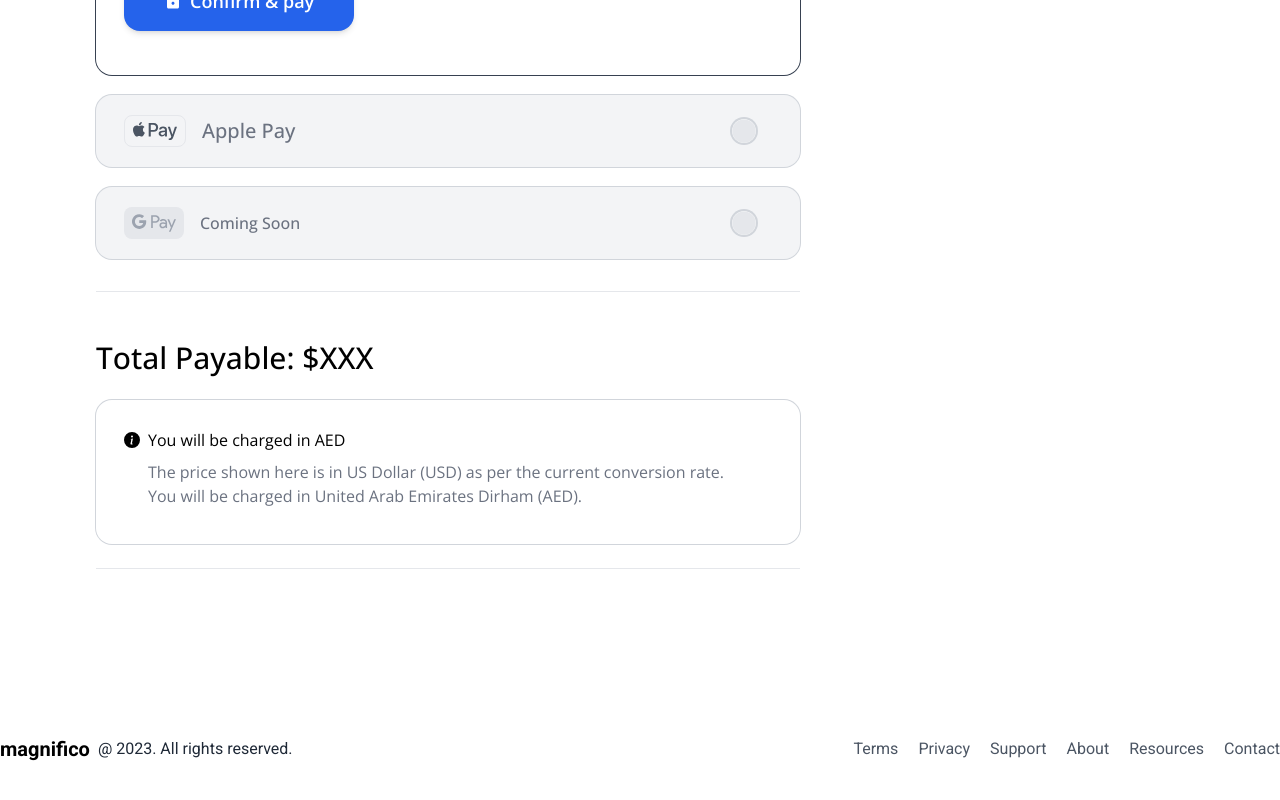
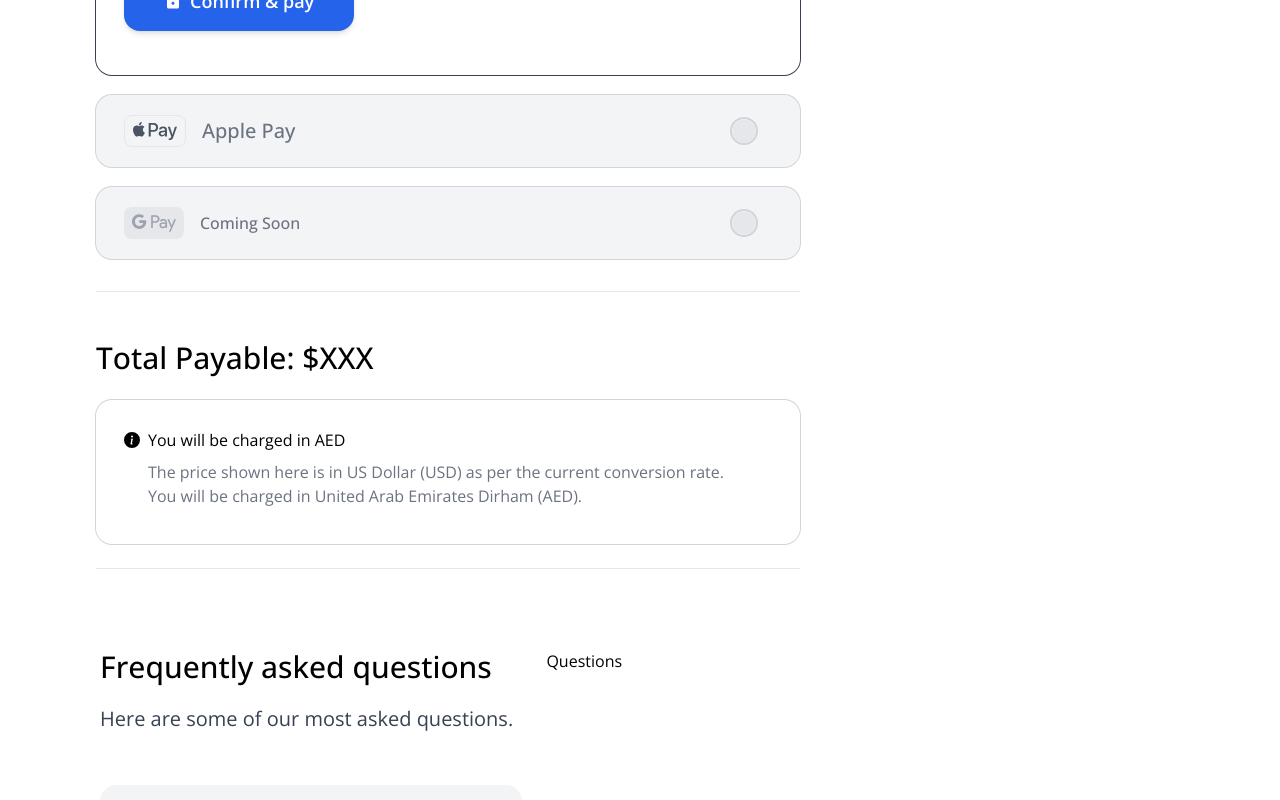
Before and after one commit to warmachine028/magnifico, a React (Vite) app: page /payment in a window 1280 px wide. Shown: the part 1984-2784 px from the top of the page. Built offline with nearby package versions, Linux system fonts and the light colour scheme.

Commit message:
feat: new section

```diff
--- a/src/assets/index.js
+++ b/src/assets/index.js
@@ -14,4 +14,5 @@ export { default as Waves } from './waves.png'
 export { default as Mountain } from "./mountain.jpeg"
 export { default as Visa } from "./visa.png"
 export { default as MasterCard } from "./mastercard.png"
-export {default as DinersClub} from "./diners-club.png"
+export { default as DinersClub } from "./diners-club.png"
+export {default as HeadPhones} from './headphone.png'
--- /dev/null
+++ b/src/components/ChatBanner.jsx
@@ -0,0 +1,24 @@
+import React from 'react'
+import { HeadPhones } from '../assets'
+
+const ChatBanner = () => {
+	return (
+		<div>
+			<h6 className="text-3xl font-medium">Frequently asked questions</h6>
+			<p className="py-5 text-xl font-light text-gray-700">Here are some of our most asked questions. </p>
+			<div className="my-8 flex items-center justify-center gap-32 rounded-2xl bg-gray-100 py-4">
+				<div>
+					<h6 className="mt-5 font-semibold tracking-wide">
+						Still need help?
+						<br />
+						We're here for you
+					</h6>
+					<button className="my-5 rounded-2xl bg-blue-700 px-5 py-4 text-white">Chat with us</button>
+				</div>
+				<img className="" src={HeadPhones} alt="" />
+			</div>
+		</div>
+	)
+}
+
+export default ChatBanner
--- a/src/components/CreditCardForm.jsx
+++ b/src/components/CreditCardForm.jsx
@@ -27,7 +27,7 @@ const CreditCardForm = () => {
 							<div className="pointer-events-none absolute inset-y-0 start-0 flex items-center ps-3.5">
 								<IoMdCard className="size-5 text-gray-600" />
 							</div>
-							<input type="email" className="h-14 w-full rounded-2xl px-4 ps-10 text-gray-400 ring-1 ring-gray-400" placeholder="Card Number" autoComplete="cc-number" required />
+							<input type="number" className="h-14 w-full rounded-2xl px-4 ps-10 text-gray-400 ring-1 ring-gray-400" placeholder="Card Number" autoComplete="cc-number" required />
 						</div>
 					</div>
 					<div className="flex flex-row gap-4 pt-4">
--- a/src/components/PaymentOption.jsx
+++ b/src/components/PaymentOption.jsx
@@ -5,7 +5,7 @@ const PaymentOption = ({ children, name, icon, disabled, defaultChecked }) => {
 	return (
 		<label className="cursor-pointer">
 			<input name="paymentMode" disabled={disabled} className="peer sr-only" type="radio" defaultChecked={defaultChecked} />
-			<div className="group relative my-5 cursor-pointer rounded-2xl bg-gray-100 px-7 py-5 ring-1 ring-gray-300 peer-checked:bg-white peer-checked:ring-gray-700">
+			<div className="group relative my-5 cursor-pointer rounded-2xl bg-gray-100 px-7 py-5 ring-1 ring-gray-300 peer-checked:bg-white peer-checked:ring-gray-700 peer-disabled:cursor-not-allowed">
 				<div className="relative flex items-center gap-4">
 					<div className="flex h-8 items-center justify-center rounded-lg border px-2 text-gray-600 peer-checked:group-[]:text-black peer-disabled:group-[]:border-0 peer-disabled:group-[]:bg-gray-200 peer-disabled:group-[]:text-gray-400">{icon}</div>
 					<h6 className="text-xl font-medium text-gray-500 peer-checked:group-[]:text-black peer-disabled:group-[]:hidden">{name}</h6>
--- /dev/null
+++ b/src/components/Questions.jsx
@@ -0,0 +1,7 @@
+import React from 'react'
+
+const Questions = () => {
+	return <div>Questions</div>
+}
+
+export default Questions
--- a/src/components/index.js
+++ b/src/components/index.js
@@ -4,4 +4,6 @@ export { default as SecondaryButton } from './SecondaryButton'
 export { default as DestinationCard } from './DestinationCard'
 export { default as CreditCardForm } from './CreditCardForm'
 export { default as PaymentOption } from './PaymentOption'
+export { default as ChatBanner } from './ChatBanner'
+export {default as Questions} from './Questions'
 export { default as Footer } from './Footer'
--- a/src/pages/Payment.jsx
+++ b/src/pages/Payment.jsx
@@ -1,9 +1,9 @@
 import { DestinationCard } from '../components'
-import { PaymentHero, AdditionalInformation, PaymentMode, TotalPayable } from '../sections'
+import { PaymentHero, AdditionalInformation, PaymentMode, TotalPayable, FAQ } from '../sections'
 
 const Payment = () => {
 	return (
-		<main className="container mx-auto flex flex-row px-14 py-16 font-sans">
+		<main className="container mx-auto flex flex-col px-14 py-16 font-sans">
 				<div className="flex">
 					<div className="mx-10 w-2/3">
 						<PaymentHero />
@@ -16,10 +16,9 @@ const Payment = () => {
 						<hr />
 					</div>
 					<DestinationCard />
+					<hr />
 				</div>
-			<hr />
-			{/* <FAQ className="w-2/5"/>
-            <Questions className="w-3/5"/> */}
+			<FAQ />
 		</main>
 	)
 }
--- /dev/null
+++ b/src/sections/FAQ.jsx
@@ -0,0 +1,17 @@
+import React from 'react'
+import { ChatBanner, Questions } from '../components'
+
+const FAQ = () => {
+	return (
+		<section id="FAQ" className="mx-11 my-20 flex gap-6">
+			<div className="w-2/5">
+				<ChatBanner />
+			</div>
+			<div className="w-3/5">
+				<Questions />
+			</div>
+		</section>
+	)
+}
+
+export default FAQ
--- a/src/sections/index.js
+++ b/src/sections/index.js
@@ -8,3 +8,4 @@ export { default as PaymentHero } from './PaymentHero'
 export { default as AdditionalInformation } from './AdditionalInformation'
 export { default as PaymentMode } from './PaymentMode'
 export { default as TotalPayable } from './TotalPayable'
+export {default as FAQ} from  './FAQ'
```
Also changed, not shown: src/assets/headphone.png (added). Lines whose indentation alone changed are shown as unchanged.
